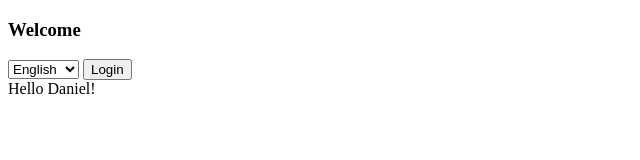
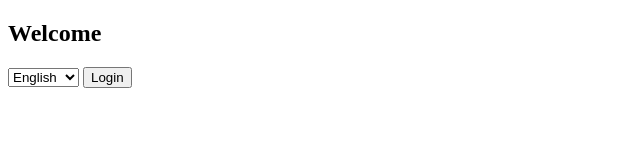
Before and after one commit to Danogo/ownLibrary, a website: page index.html in a window 1280 px wide. Shown: the whole page, without its empty margins (0-640 px from the left). Drawn offline with nearby package versions, Linux system fonts and the light colour scheme.

Commit message:
tesing library in a simple script

```diff
--- a/index.html
+++ b/index.html
@@ -8,9 +8,9 @@
   </head>
   <body>
     <header>
-      <h3>
+      <h2>
         Welcome
-      </h3>
+      </h2>
      </header>
     <form action="#">
       <select name="lang" id="lang">
@@ -20,7 +20,7 @@
       </select>
       <input type="button" value="Login" id="login">
     </form>
-    <div class="greeting"></div>
+    <h3 class="greeting"></h3>
     <script src="node_modules/jquery/dist/jquery.min.js"></script>
     <script src="js/greetr/greetr.js"></script>
     <script src="js/script.js"></script>
--- a/js/greetr/greetr.js
+++ b/js/greetr/greetr.js
@@ -78,11 +78,9 @@
       return this;
     },
 
-    jqGreeting: function(selector, formal) {
+    jQGreet: function(selector, formal) {
       formal = formal || false;
-      var msg, lang;
-      lang = document.getElementById('lang').value;
-      this.language = lang;
+      var msg;
       msg = this.greet(formal);
       $(selector).html(msg);
       return this;
@@ -98,7 +96,7 @@
     self.firstname = firstname || '';
     self.lastname = lastname || '';
     self.language = language || 'en';
-    //checking if passed in language is valid
+    //checking if passed in argument for language is valid
     self.validate();
   };
 
--- a/js/script.js
+++ b/js/script.js
@@ -1,2 +1,8 @@
+//creating Greetr object
 var grDan = G$('Daniel', 'Ogonowski');
-grDan.jqGreeting('.greeting');
+
+//adding click event to login button
+$('#login').on('click', function() {
+  //setting language depending on chosen language, then injecting greeting to the element with 'greeting' class
+  grDan.setLang($('#lang').val()).jQGreet('.greeting', true);
+});
```
